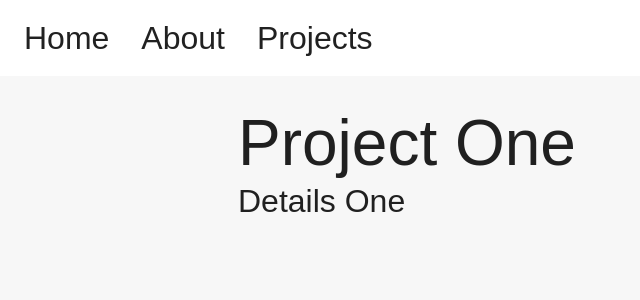
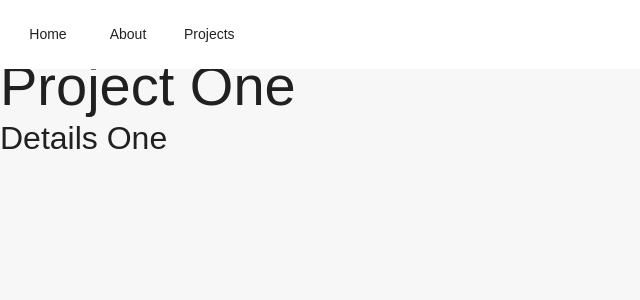
Before and after one commit to jazibaskari/jazib-askari, a React (Vite) app in the folder jazib-askari/: page /projects/1 in a window 1280 px wide. Shown: the top 300 px of the page, without its empty margins (0-640 px from the left). Built offline with nearby package versions, Linux system fonts and the light colour scheme.

Commit message:
cleanup(typography): cleaning up box and typography styles

```diff
--- a/jazib-askari/src/components/home/HomeSection.tsx
+++ b/jazib-askari/src/components/home/HomeSection.tsx
@@ -3,9 +3,9 @@ import { Typography } from "@mui/material";
 const HomeSection = () => (
   <Section id="Home">
     <Typography variant="h2" gutterBottom>
-    Welcome
+    JA
     </Typography>
-    <Typography variant="h2" >
+    <Typography sx={{color:"grey"}} variant="h2" >
     Portfolio 2026
     </Typography>
   </Section>
--- a/jazib-askari/src/components/projects/ProjectCard.tsx
+++ b/jazib-askari/src/components/projects/ProjectCard.tsx
@@ -15,6 +15,7 @@ const ProjectCard = ({ project }: Props) => {
         borderRadius: 2,
         p: 2,
         mb: 4,
+        pt: 4,
         cursor: "pointer",
         "&:hover": { boxShadow: 4 },
       }}
--- a/jazib-askari/src/components/shared/Navbar.tsx
+++ b/jazib-askari/src/components/shared/Navbar.tsx
@@ -20,16 +20,9 @@ const Navbar = () => {
     >
       {sections.map((s) => (
        <Button
+       sx={{color: "text.primary"}}
        key={s}
        onClick={() => handleScroll(s)}
-       sx={{
-         typography: "body1",
-         color: "text.primary",
-         textTransform: "none",
-         "&:hover": {
-           backgroundColor: "transparent",
-         },
-       }}
      >
        {s}
      </Button>
--- a/jazib-askari/src/pages/ProjectDetailPage.tsx
+++ b/jazib-askari/src/pages/ProjectDetailPage.tsx
@@ -6,17 +6,17 @@ const ProjectDetailPage = () => {
   const project = projects.find((p) => p.id === id);
   if (!project) {
     return (
-      <Box sx={{ p: 6 }}>
+      <Box>
         <Typography variant="h2">Project not found</Typography>
       </Box>
     );
   }
   return (
-    <Box sx={{ p: 6, maxWidth: "900px", mx: "auto" }}>
-      <Typography variant="h1" gutterBottom>
+    <Box>
+      <Typography variant="h2" gutterBottom>
         {project.title}
       </Typography>
-      <Typography variant="body1" sx={{ mt: 2 }}>
+      <Typography variant="body1">
         {project.details}
       </Typography>
     </Box>
```
